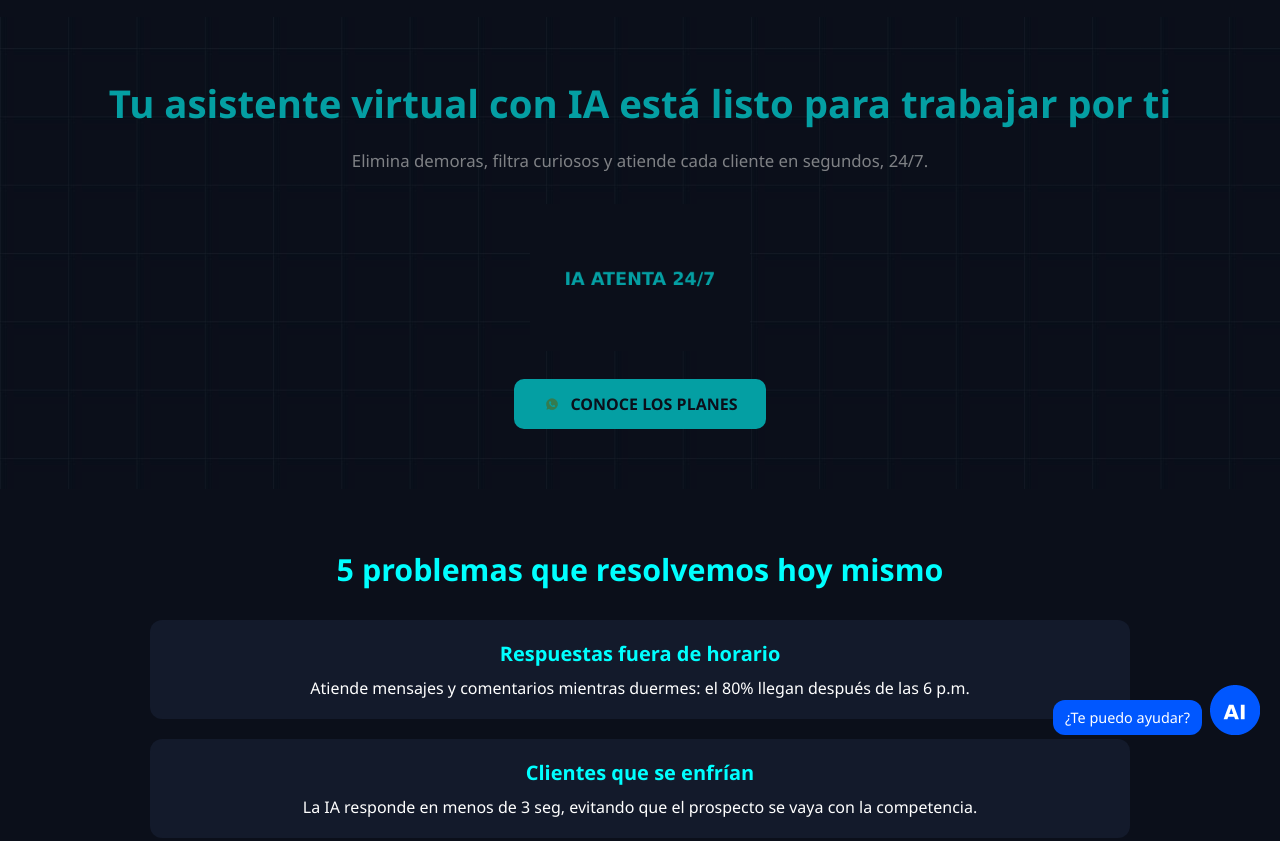
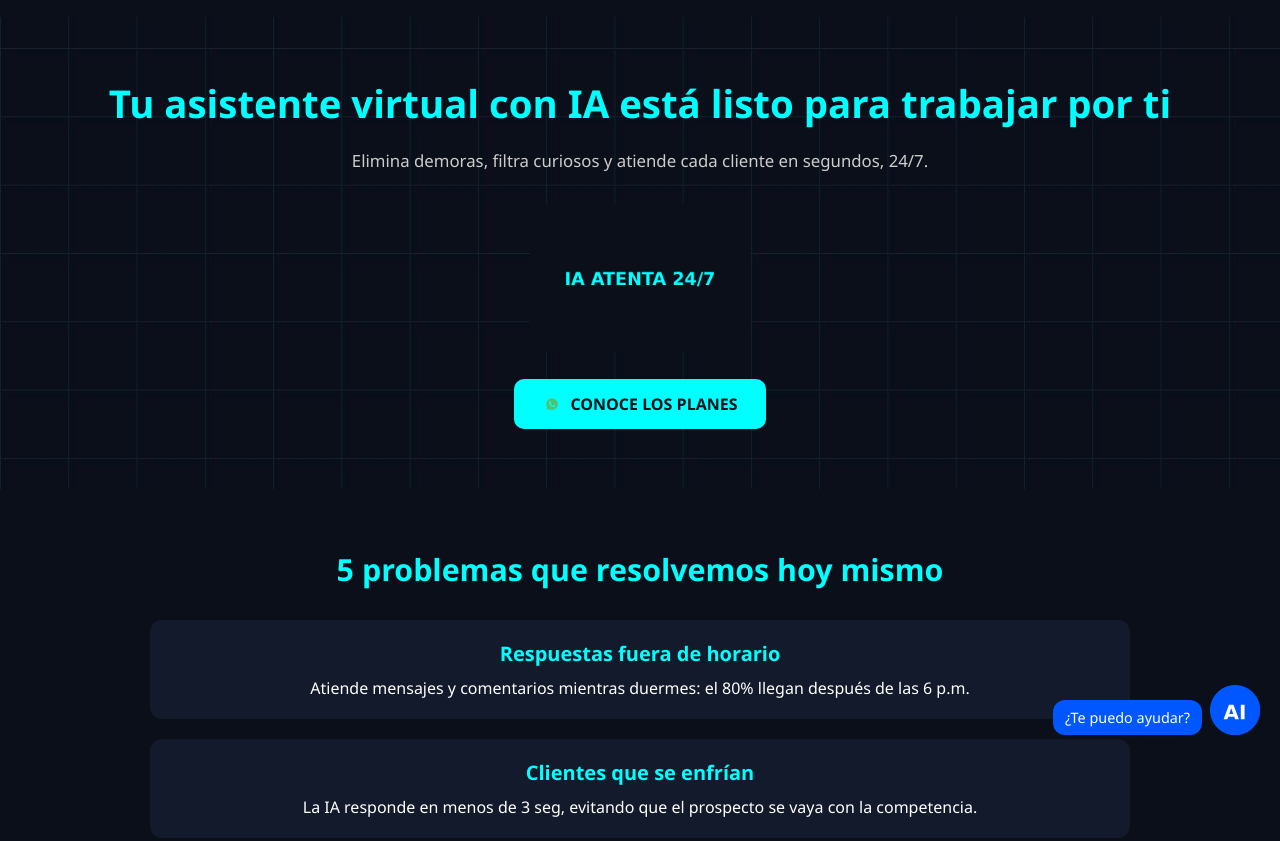
Before and after one commit to Jhonhb16/IAParaNegocios, a plain HTML site: page index.html in a window 1280 px wide. Shown: the part 45-886 px from the top of the page. Drawn offline with nearby package versions, Linux system fonts and the light colour scheme.

Commit message:
Update index.html

```diff
--- a/index.html
+++ b/index.html
@@ -18,7 +18,7 @@
     body { font-family: 'Segoe UI', sans-serif; background: #0b0f1a; color: #fff; position: relative; }
     .section { padding: 60px 20px; }
     .hero { background: url('fondo-ia.jpg') center/cover no-repeat; text-align: center; position: relative; }
-    .hero::before { content: ''; position: absolute; inset: 0; background: rgba(11,15,26,0.4); }
+    .hero::before { content: ''; position: absolute; inset: 0; background: rgba(11,15,26,0.0); }
     h1.title, h2.title, h3.title { text-align: center; color: #00ffff; }
     h1.title { font-size: 2.4rem; margin-bottom: 20px; }
     h2.title { font-size: 1.9rem; margin-bottom: 30px; }
```
